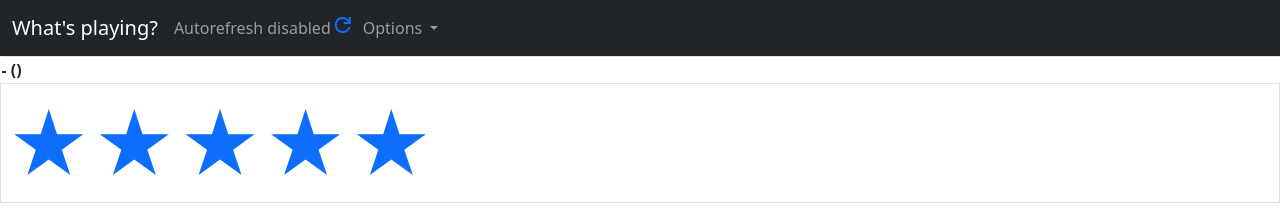
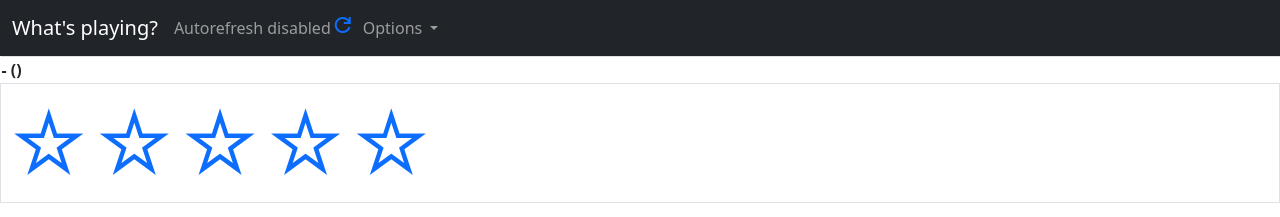
Before and after one commit to struyfe/angular-ivy-j7bpbc, an Angular app: page / in a window 1280 px wide. Shown: the top 217 px of the page. Built offline with nearby package versions, Linux system fonts and the light colour scheme; no server answers.

Commit message:
2 files modified

```diff
--- a/src/app/ratingPane/ratingPane.component.html
+++ b/src/app/ratingPane/ratingPane.component.html
@@ -29,7 +29,7 @@
       class="btn btn-link"
       style="padding-left: 1px; padding-right: 0px; text-decoration: none"
     >
-    <span class="display-1">&#9733;</span>
+    <span class="display-1">{{GetStar(myTrack.rating, 20)}}</span>
     </button>
     <button
       (click)="myTrack.rating = 40;RateSelectedTrack()"
@@ -37,7 +37,7 @@
       class="btn btn-link"
       style="padding-left: 1px; padding-right: 0px; text-decoration: none"
     >
-    <span class="display-1">&#9733;</span>
+    <span class="display-1">{{GetStar(myTrack.rating, 40)}}</span>
     </button>
     <button
       (click)="myTrack.rating = 60;RateSelectedTrack()"
@@ -45,7 +45,7 @@
       class="btn btn-link"
       style="padding-left: 1px; padding-right: 0px; text-decoration: none"
     >
-    <span class="display-1">&#9733;</span>
+    <span class="display-1">{{GetStar(myTrack.rating, 60)}}</span>
     </button>
     <button
       (click)="myTrack.rating = 80;RateSelectedTrack()"
@@ -53,7 +53,7 @@
       class="btn btn-link"
       style="padding-left: 1px; padding-right: 0px; text-decoration: none"
     >
-    <span class="display-1">&#9733;</span>
+    <span class="display-1">{{GetStar(myTrack.rating, 80)}}</span>
     </button>
     <button
       (click)="myTrack.rating = 100;RateSelectedTrack()"
@@ -61,7 +61,7 @@
       class="btn btn-link"
       style="padding-left: 1px; padding-right: 0px; text-decoration: none"
     >
-    <span class="display-1">&#9733;</span>
+    <span class="display-1">{{GetStar(myTrack.rating, 100)}}</span>
     </button>
   </div>
   </td>
--- a/src/app/ratingPane/ratingPane.component.ts
+++ b/src/app/ratingPane/ratingPane.component.ts
@@ -35,7 +35,7 @@ export class RatingPaneComponent implements OnChanges {
       this.colWidthFirst = "col-12";
       this.colWidthSecond = "col-12";
     }
-}
+  }
 
   ngOnChanges(changes: SimpleChanges) {
     // changes.prop contains the old and the new value...
@@ -134,6 +134,15 @@ export class RatingPaneComponent implements OnChanges {
     //console.log( "RatingPaneComponent.ngOnChanges - einde");
   }
 
+  GetStar( nScore: number, nTreshold: number) : string {
+    if(nScore>=nTreshold)
+      //return "&#9733;"
+      return "\u2605"     // dit is unicode hexadecimaal
+    else
+      //return "&#9734;"  // dit is decimaal
+      return "\u2606"     // dit is unicode hexadecimaal
+  }
+
   GetResponsiveWidth() : string {
     const sSmall = "col-12";
     const sLarge = "col-6";
```
